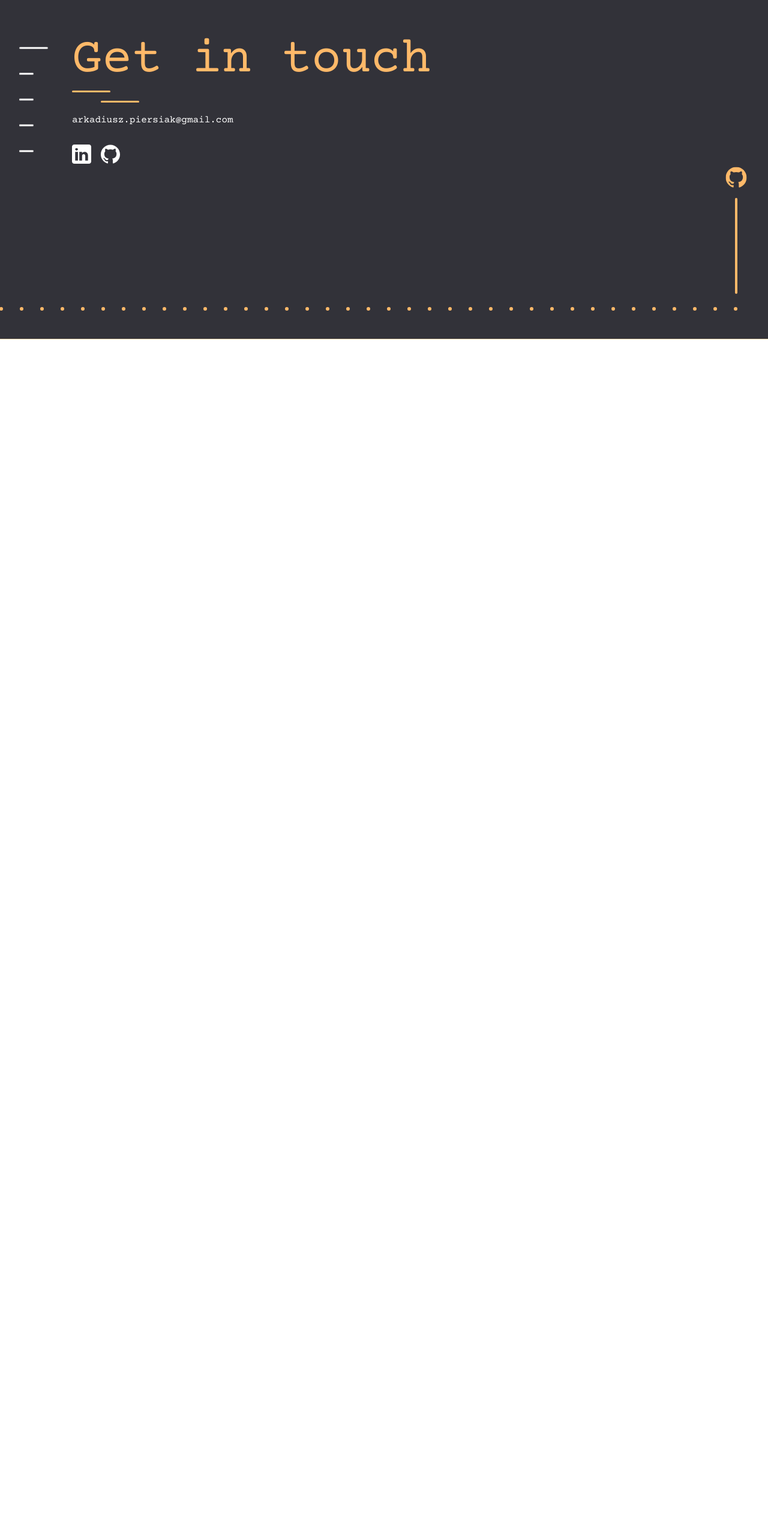
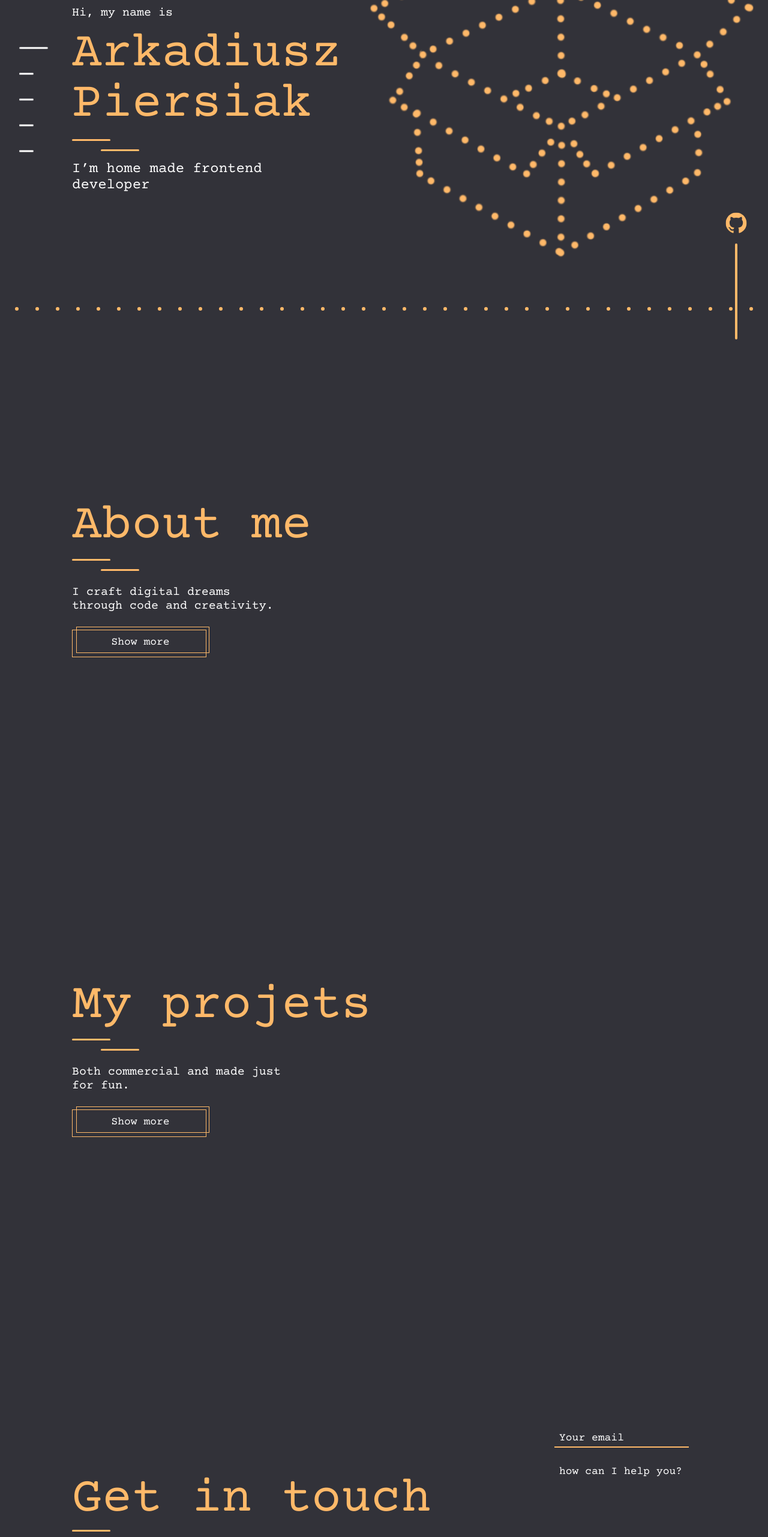
Before and after one commit to PanKarton/PersonalWebsite, a Next.js app: page / in a window 1280 px wide. Shown: the part 234-2797 px from the top of the page at 60% size. Before the commit the page ends 800 px from the top, so only its background shows below. Built offline with nearby package versions, Linux system fonts and the light colour scheme.

Commit message:
save commit

```diff
--- a/src/app/page.tsx
+++ b/src/app/page.tsx
@@ -2,19 +2,17 @@
 import { MainLogo } from '@/components/atoms/MainLogo/MainLogo';
 import { Nav } from '@/components/molecules/Nav/Nav';
 import { SideAnchors } from '@/components/molecules/SideAnchors/SideAnchors';
-import { DottedLine } from '@/modules/MainPage/DottedLine/DottedLine';
 import { GitHubLink } from '@/modules/MainPage/GitHubLink/GitHubLink';
-import { SlickWrapper } from '@/modules/MainPage/SlickWrapper/SlickWrapper';
+import { MainPageSectionsWrapper } from '@/modules/MainPage/MainPageSectionsWrapper/MainPageSectionsWrapper';
 
 const Page = () => {
   return (
     <>
-      <SlickWrapper />
+      <MainPageSectionsWrapper />
       <SideAnchors activeSection="#hello" />
       <Nav />
       <MainLogo />
       <GitHubLink />
-      <DottedLine />
     </>
   );
 };
--- a/src/components/molecules/MainPageSection/MainPageSection.styles.ts
+++ b/src/components/molecules/MainPageSection/MainPageSection.styles.ts
@@ -5,7 +5,6 @@ export const StyledSection = styled.section`
   background-color: ${({ theme }) => theme.color.primary};
   display: flex;
   justify-content: center;
-  border-block: 1px solid wheat;
   .max-width-wrapper {
     position: relative;
 
--- a/src/modules/MainPage/ContactForm/ContactForm.styles.ts
+++ b/src/modules/MainPage/ContactForm/ContactForm.styles.ts
@@ -1,12 +1,6 @@
 import styled from 'styled-components';
 
 export const StyledFormWrapper = styled.form`
-  position: fixed;
-  top: 0;
-  left: 0;
-  width: 100vw;
-  height: 100dvh;
-
   display: flex;
   align-items: center;
   justify-content: center;
@@ -16,12 +10,12 @@ export const StyledFormWrapper = styled.form`
 
 export const StyledForm = styled.form`
   height: 100%;
-  width: 100%;
+  width: min(100%, 24rem);
 
   display: flex;
   flex-direction: column;
+  justify-content: center;
   gap: 2rem;
-  /* border-top: 1px solid ${({ theme }) => theme.color.accentPrimary}; */
 
   padding-block: 3rem 2.5rem;
   padding-inline: 0.75rem;
--- a/src/modules/MainPage/ContactForm/ContactForm.tsx
+++ b/src/modules/MainPage/ContactForm/ContactForm.tsx
@@ -9,7 +9,6 @@ import {
   StyledCloseButton,
   StyledFormWrapper,
 } from './ContactForm.styles';
-import { createPortal } from 'react-dom';
 
 type ContactFormProps = {
   handleClose: () => void;
@@ -17,9 +16,7 @@ type ContactFormProps = {
 };
 
 export const ContactForm = ({ handleClose, isOpen }: ContactFormProps) => {
-  if (!isOpen) return null;
-
-  return createPortal(
+  return (
     <StyledFormWrapper>
       <StyledForm>
         <ContactFormInput type="email" label="Your email" id="email" />
@@ -30,7 +27,6 @@ export const ContactForm = ({ handleClose, isOpen }: ContactFormProps) => {
           <AiOutlineClose />
         </StyledCloseButton>
       </StyledForm>
-    </StyledFormWrapper>,
-    document.body
+    </StyledFormWrapper>
   );
 };
--- a/src/modules/MainPage/ContactFormInput/ContactFormInput.styles.ts
+++ b/src/modules/MainPage/ContactFormInput/ContactFormInput.styles.ts
@@ -36,4 +36,13 @@ export const StyledInput = styled.input`
     outline: none;
     border-color: ${({ theme }) => theme.color.contrast};
   }
+
+  &:-webkit-autofill,
+  &:-webkit-autofill:hover,
+  &:-webkit-autofill:focus,
+  &:-webkit-autofill:active {
+    -webkit-background-clip: text;
+    -webkit-text-fill-color: #ffffff;
+    box-shadow: inset 0 0 20px 20px ${({ theme }) => theme.color.primary};
+  }
 `;
--- a/src/modules/MainPage/DottedLine/DottedLine.styles.ts
+++ b/src/modules/MainPage/DottedLine/DottedLine.styles.ts
@@ -3,12 +3,12 @@ import styled from 'styled-components';
 export const StyledWrapper = styled.div`
   display: none;
   bottom: 3rem;
-  right: clamp(2rem, 4vw, 4rem);
-  justify-content: flex-end;
+  width: 100vw;
+  justify-content: center;
   gap: 1.75rem;
   @media screen and (min-width: 37.5rem) {
     display: flex;
-    position: fixed;
+    position: absolute;
   }
 `;
 
--- a/src/modules/MainPage/GitHubLink/GitHubLink.styles.ts
+++ b/src/modules/MainPage/GitHubLink/GitHubLink.styles.ts
@@ -24,8 +24,6 @@ export const StyledWrapper = styled.div`
   }
 
   @media screen and (min-width: 37.5rem) {
-    bottom: 4.75rem;
-
     .icon-wrapper {
       width: 2.25rem;
       top: -3.25rem;
--- a/src/modules/MainPage/HelloSection/HelloSection.tsx
+++ b/src/modules/MainPage/HelloSection/HelloSection.tsx
@@ -3,6 +3,8 @@ import Image from 'next/image';
 import dotsSquare from 'public/images/dot-square.svg';
 import heroImg from 'public/images/hero-img.png';
 import { DoubleLineDivider } from '@/components/atoms/DoubleLineDivider/DoubleLineDivider';
+import { DottedLine } from '@/modules/MainPage/DottedLine/DottedLine';
+
 import {
   DotSquareImageWrapper,
   HeroHeading,
@@ -31,6 +33,7 @@ export const HelloSection = () => {
       <DotSquareImageWrapper>
         <Image src={dotsSquare} alt="square made of dots" fill />
       </DotSquareImageWrapper>
+      <DottedLine />
     </div>
   );
 };
--- a/src/modules/MainPage/SlickWrapper/SlickWrapper.tsx
+++ b/src/modules/MainPage/MainPageSectionsWrapper/MainPageSectionsWrapper.tsx
@@ -4,13 +4,12 @@ import { HelloSection } from '@/modules/MainPage/HelloSection/HelloSection';
 import { MyProjectsSection } from '@/modules/MainPage/MyProjectsSection/MyProjectsSection';
 import { SkillsSection } from '@/modules/MainPage/SkillsSection/SkillsSection';
 
-export const SlickWrapper = () => {
+export const MainPageSectionsWrapper = () => {
   return (
     <div>
-      {/* <HelloSection /> */}
-      {/* <AboutMeSection /> */}
-      {/* <SkillsSection /> */}
-      {/* <MyProjectsSection /> */}
+      <HelloSection />
+      <AboutMeSection />
+      <MyProjectsSection />
       <ContactMeSection />
     </div>
   );
```
